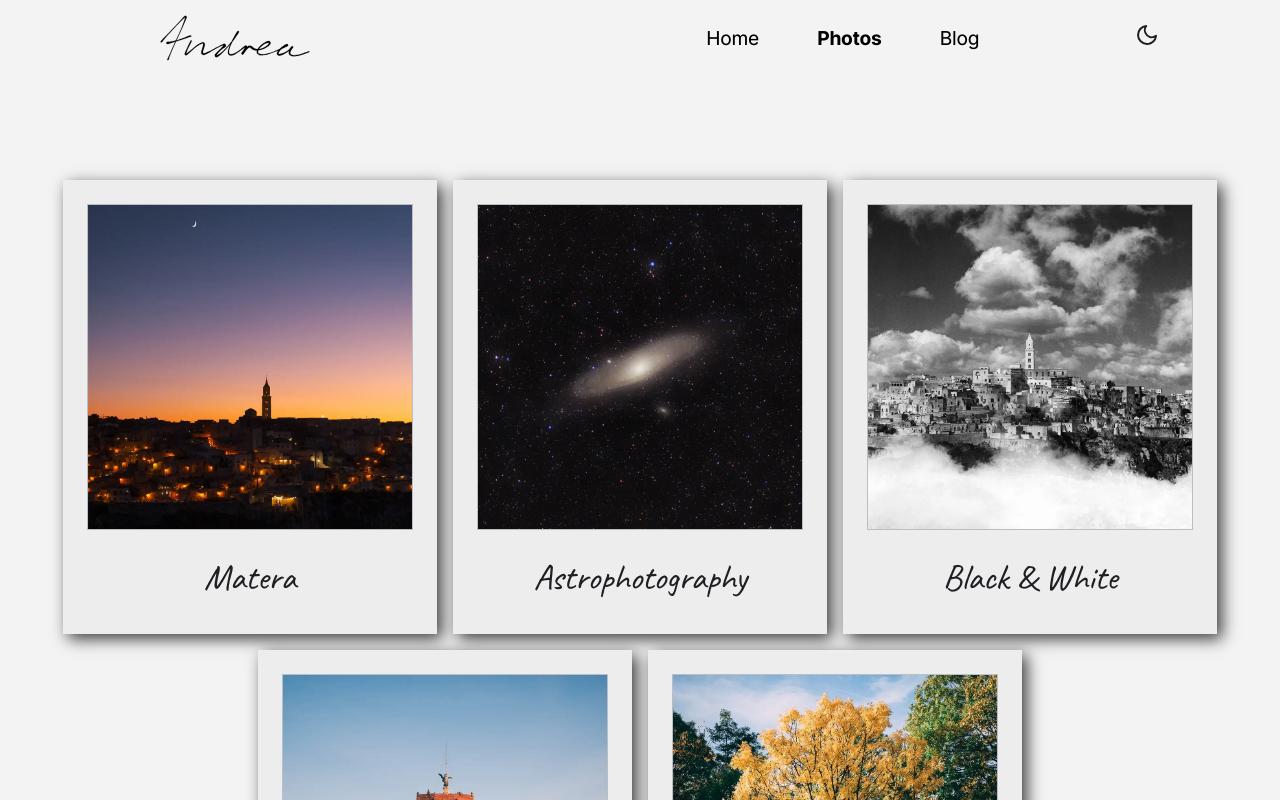
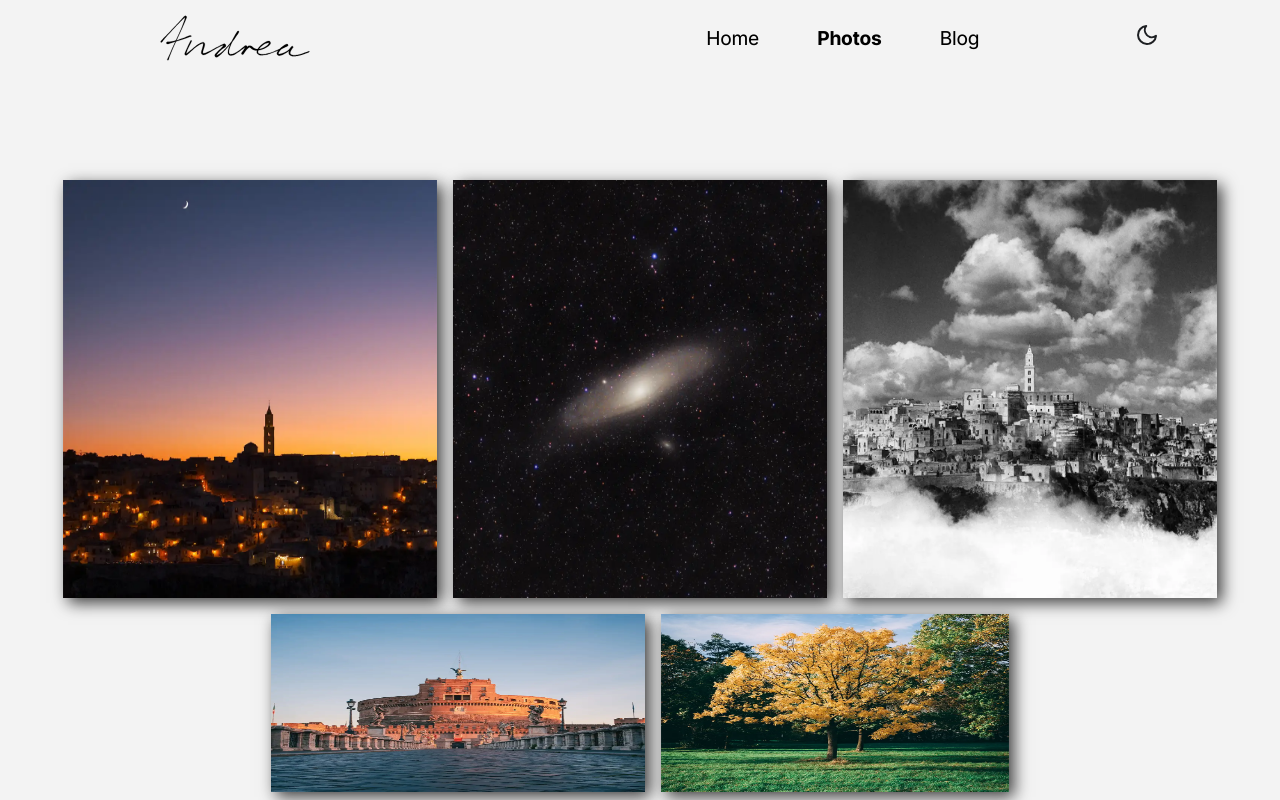
Before and after one commit to andreaiaia/blog, a Next.js app: page /photos in a window 1280 px wide. Shown: the top 800 px of the page. Built offline with nearby package versions, Linux system fonts and the light colour scheme.

Commit message:
Refactor polaroid component

```diff
--- a/components/Thumbnails/Polaroid.jsx
+++ b/components/Thumbnails/Polaroid.jsx
@@ -1,23 +1,24 @@
 import React from 'react';
 import Image from 'next/image';
-import Link from 'next/link';
 
 import styles from './Polaroid.module.scss';
 
-const Polaroid = ({ src, alt, to, title, cname }) => {
+const Polaroid = ({ src, alt, cname }) => {
   return (
-    <figure className={`${styles.container} ${cname || ''}`}>
-      <Link href={to}>
+    <div className={`${styles.container} ${cname || ''}`}>
+      <div className={styles.img}>
         <Image
-          className={styles.img}
           src={src}
           alt={alt || ''}
-          width={350}
-          height={350}
+          fill
+          sizes="(max-width: 768px) 300px,
+                  500px"
         />
-        <figcaption className={styles.title}>{title}</figcaption>
-      </Link>
-    </figure>
+      </div>
+      <div className={styles.title}>
+        <p>{alt}</p>
+      </div>
+    </div>
   );
 };
 
```
